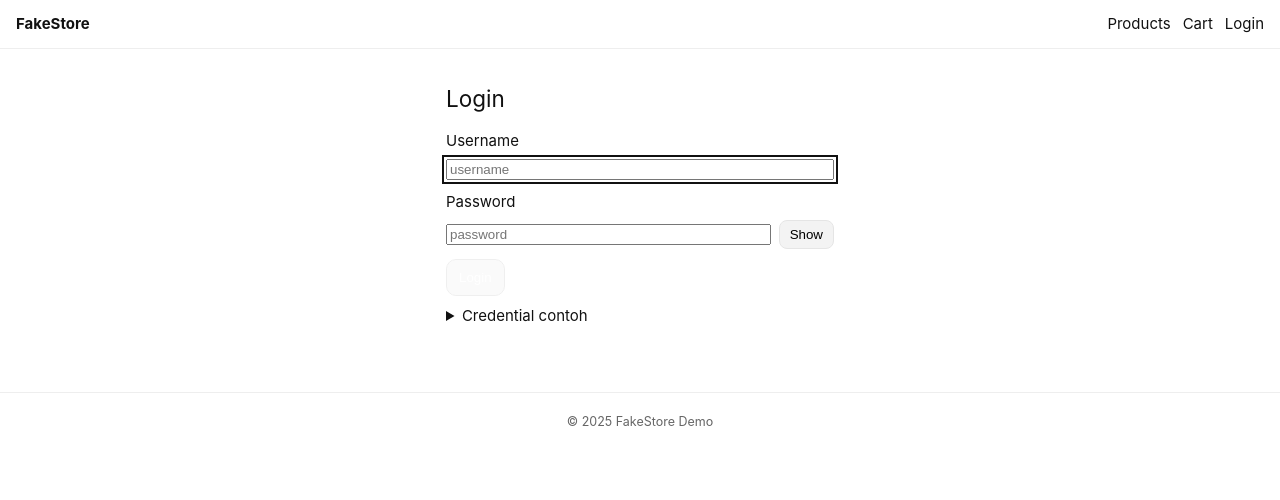
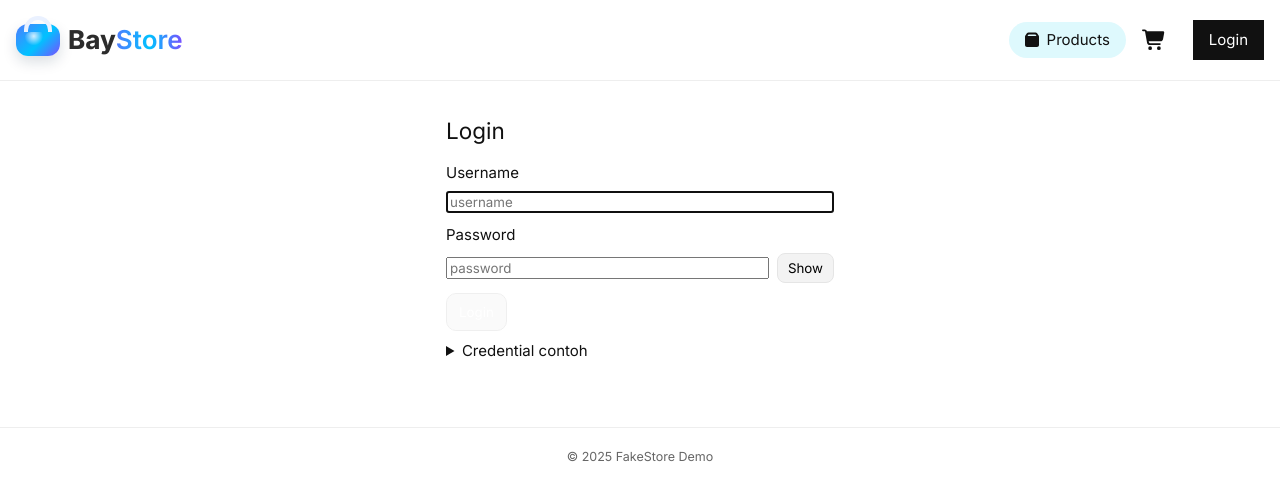
Before and after one commit to bayufadayan/ecommerce-catalog, a Vue app: page /login in a window 1280 px wide. Shown: the top 500 px of the page. Built offline with nearby package versions, Linux system fonts and the light colour scheme; no server answers.

Commit message:
style(navbar): recreate navbar

```diff
--- a/package.json
+++ b/package.json
@@ -8,6 +8,9 @@
     "lint": "eslint . --ext .vue,.js,.jsx,.cjs,.mjs --fix --ignore-path .gitignore"
   },
   "dependencies": {
+    "@fortawesome/fontawesome-svg-core": "^6.7.2",
+    "@fortawesome/free-solid-svg-icons": "^7.1.0",
+    "@fortawesome/vue-fontawesome": "^2.0.10",
     "axios": "^1.13.1",
     "vue": "^2.7.7",
     "vue-router": "^3.5.4",
--- a/src/App.vue
+++ b/src/App.vue
@@ -1,5 +1,16 @@
+<script>
+import Navbar from '@/components/layout/Navbar.vue';
+import FooterBar from '@/components/layout/Footer.vue';
+import Toast from '@/components/common/Toast.vue';
+
+export default {
+  name: 'App',
+  components: { Navbar, FooterBar, Toast }
+}
+</script>
+
 <template>
-  <div>
+  <div id="app">
     <Navbar />
     <main class="container">
       <router-view />
@@ -9,41 +20,4 @@
   </div>
 </template>
 
-<script>
-import Navbar from '@/components/layout/Navbar.vue'
-import FooterBar from '@/components/layout/Footer.vue'
-import Toast from '@/components/common/Toast.vue'
-
-export default {
-  name: 'App',
-  components: { Navbar, FooterBar, Toast }
-}
-</script>
-
-<style>
-html,
-body,
-#app {
-  height: 100%;
-}
-
-body {
-  margin: 0;
-  font-family: system-ui, -apple-system, Segoe UI, Roboto, Helvetica, Arial, sans-serif;
-}
-
-a {
-  color: inherit;
-  text-decoration: none;
-}
-
-a.router-link-exact-active {
-  font-weight: 700;
-}
-
-.container {
-  max-width: 1040px;
-  margin: 0 auto;
-  padding: 16px;
-}
-</style>
+<style scoped></style>
--- a/src/assets/style/base.css
+++ b/src/assets/style/base.css
@@ -1,3 +1,4 @@
+@import url('https://fonts.googleapis.com/css2?family=Inter:ital,opsz,wght@0,14..32,100..900;1,14..32,100..900&display=swap');
 *,
 *::before,
 *::after {
@@ -5,6 +6,9 @@
   margin: 0;
   position: relative;
   font-weight: normal;
+  font-family: "Inter", sans-serif;
+  font-style: normal;
+  font-optical-sizing: auto;
 }
 
 html,
@@ -29,22 +33,3 @@ img {
   max-width: 100%;
   display: block;
 }
-
-/* focus ring jelas untuk keyboard users */
-:focus {
-  outline: 2px solid #111;
-  outline-offset: 2px;
-}
-
-/* hide-only visual, keep for screen-reader (kalau kamu pakai skip link) */
-.sr-only {
-  position: absolute !important;
-  width: 1px;
-  height: 1px;
-  overflow: hidden;
-  clip: rect(1px, 1px, 1px, 1px);
-  white-space: nowrap;
-  border: 0;
-  padding: 0;
-  margin: -1px;
-}
--- a/src/assets/style/main.css
+++ b/src/assets/style/main.css
@@ -18,8 +18,7 @@
   background: #111;
   color: #fff;
   border: 0;
-  padding: 10px 14px;
-  border-radius: 10px;
+  padding: 8px 16px;
   cursor: pointer;
 }
 
--- /dev/null
+++ b/src/components/common/LogoApp.vue
@@ -0,0 +1,73 @@
+<script>
+export default {
+    name: 'LogoComponent',
+}
+</script>
+
+<template>
+    <figure class="logo" role="img" aria-label="BayStore logo">
+        <span class="logo-mark" aria-hidden="true"></span>
+        <figcaption class="logo-text">Bay<span>Store</span></figcaption>
+    </figure>
+</template>
+
+<style scoped>
+.logo {
+    margin: 0;
+    padding: 0;
+    display: inline-flex;
+    align-items: center;
+    gap: 8px;
+    padding-block: 12px;
+}
+
+.logo-mark {
+    width: 44px;
+    height: 32px;
+    border-radius: 12px;
+    position: relative;
+    display: inline-block;
+    background: linear-gradient(135deg, #4f7cff, #00c2ff 55%, #7b4dff);
+    box-shadow: 0 6px 14px rgba(15, 39, 66, .15);
+}
+
+.logo-mark::before {
+    content: "";
+    position: absolute;
+    left: 50%;
+    top: -8px;
+    transform: translateX(-50%);
+    width: 28px;
+    height: 16px;
+    border: 4px solid #eaf1ff;
+    border-bottom: none;
+    border-radius: 14px 14px 0 0;
+}
+
+.logo-mark::after {
+    content: "";
+    position: absolute;
+    inset: 8px 8px 10px;
+    border-radius: 9px;
+    background: radial-gradient(circle at 35% 30%, rgba(255, 255, 255, .8), rgba(255, 255, 255, 0) 45%);
+}
+
+.logo-text {
+    font-size: 26px;
+    line-height: 1;
+    font-weight: 750;
+    color: #2C2C2C;
+}
+
+.logo-text span {
+    background: linear-gradient(90deg, #4f7cff, #00c2ff, #7b4dff);
+    -webkit-background-clip: text;
+    background-clip: text;
+    color: transparent;
+    font-weight: 600;
+}
+
+.logo:hover .logo-mark {
+    transform: translateY(-2px);
+}
+</style>
--- a/src/components/layout/Navbar.vue
+++ b/src/components/layout/Navbar.vue
@@ -1,51 +1,107 @@
 <template>
     <header class="nav">
         <div class="brand">
-            <router-link to="/products">FakeStore</router-link>
+            <router-link to="/products">
+                <LogoApp />
+            </router-link>
         </div>
 
         <nav class="links">
-            <router-link to="/products" exact-active-class="active">Products</router-link>
+            <router-link to="/products" exact-active-class="active" class="products-link">
+                <FaIcon icon="box" class="icon-products" />
+                <span>Products</span>
+            </router-link>
 
             <router-link to="/cart" class="cart-link" exact-active-class="active">
-                Cart
-                <span v-if="count > 0" class="badge">{{ count }}</span>
+                <FaIcon icon="shopping-cart" class="icon" />
+                <span v-if="count > 0" class="badge">{{ displayCount }}</span>
             </router-link>
 
+
             <template v-if="isAuthenticated">
-                <span v-if="greet" class="hello">Hi, {{ greet }}</span>
-                <router-link to="/profile" exact-active-class="active">Profile</router-link>
-                <button class="linklike" @click="onLogout">Logout</button>
+                <!-- USER DROPDOWN -->
+                <div class="btn profile" ref="menu">
+                    <button class="user-trigger" @click.stop="toggleMenu" @keydown.down.prevent="openMenu"
+                        @keydown.esc.prevent="closeMenu" :aria-expanded="open ? 'true' : 'false'" aria-haspopup="true">
+                        <FaIcon icon="user-circle" class="user-icon"/>
+                        <span class="hello">Hi, {{ greet || 'Account' }}</span>
+                        <span :class="{ open }">
+                            <FaIcon icon="chevron-down" class="caret" />
+                        </span>
+                    </button>
+
+                    <ul v-show="open" class="dropdown" role="menu">
+                        <li role="none">
+                            <router-link to="/profile" role="menuitem" @click.native="closeMenu">
+                                Profile
+                            </router-link>
+                        </li>
+                        <li role="none">
+                            <button class="linklike" role="menuitem" @click="onLogoutAndClose">
+                                Logout
+                            </button>
+                        </li>
+                    </ul>
+                </div>
             </template>
+
             <template v-else>
-                <router-link to="/login" exact-active-class="active">Login</router-link>
+                <router-link to="/login" exact-active-class="active" class="btn login">Login</router-link>
             </template>
         </nav>
     </header>
 </template>
 
 <script>
-import { mapGetters, mapState } from 'vuex'
+import { mapGetters, mapState } from 'vuex';
+import LogoApp from '@/components/common/LogoApp.vue';
 
 export default {
     name: 'NavbarView',
+    components: { LogoApp },
+    data() {
+        return { open: false }
+    },
     computed: {
         ...mapGetters('auth', ['isAuthenticated']),
         ...mapGetters('cart', ['count']),
         ...mapState('profile', ['data', 'loading']),
-        // Greeting opsional: pakai firstname kalau profile sudah ada & bukan loading
+        // salam pakai firstname (opsional)
         greet() {
             if (this.loading) return ''
-            const f = this.data?.name?.firstname
+            const f = this.data && this.data.name && this.data.name.firstname
             return f ? (String(f).charAt(0).toUpperCase() + String(f).slice(1)) : ''
+        },
+        displayCount() {
+            return this.count > 9 ? '9+' : String(this.count)
         }
     },
     methods: {
+        toggleMenu() { this.open = !this.open },
+        openMenu() { this.open = true },
+        closeMenu() { this.open = false },
+        handleOutside(e) {
+            if (!this.open) return
+            const el = this.$refs.menu
+            if (el && !el.contains(e.target)) this.closeMenu()
+        },
+        onLogoutAndClose() {
+            this.closeMenu()
+            this.onLogout()
+        },
         onLogout() {
             this.$store.dispatch('auth/logout')
             this.$router.replace('/login')
-            this.$root?.$children?.[0]?.$refs?.toast?.show?.('Logout berhasil', 1500)
+            this.$root && this.$root.$children && this.$root.$children[0] &&
+                this.$root.$children[0].$refs && this.$root.$children[0].$refs.toast &&
+                this.$root.$children[0].$refs.toast.show && this.$root.$children[0].$refs.toast.show('Logout berhasil', 1500)
         }
+    },
+    mounted() {
+        document.addEventListener('click', this.handleOutside)
+    },
+    beforeDestroy() {
+        document.removeEventListener('click', this.handleOutside)
     }
 }
 </script>
@@ -65,8 +121,22 @@ export default {
 
 .links {
     display: flex;
-    gap: 12px;
+    gap: 16px;
     align-items: center;
+}
+
+.products-link {
+    background-color: #def9fd;
+    display: flex;
+    gap: 8px;
+    justify-content: center;
+    align-items: center;
+    border-radius: 100px;
+    padding: 6px 16px;
+}
+
+.icon-products {
+    font-size: 16px;
 }
 
 .brand a {
@@ -76,22 +146,37 @@ export default {
 
 .cart-link {
     position: relative;
+    display: inline-flex;
+    align-items: center;
+    gap: 8px;
+}
+
+.cart-link .icon {
+    font-size: 20px;
 }
 
 .badge {
     position: absolute;
-    top: -6px;
-    right: -10px;
-    display: inline-block;
+    top: -8px;
+    right: -6px;
     min-width: 18px;
-    padding: 2px 6px;
+    width: fit-content;
+    height: 18px;
+    padding-inline: 2px;
+    border-radius: 10px;
+    display: grid;
     font-size: 11px;
-    line-height: 1;
-    border-radius: 999px;
-    background: #111;
+    font-weight: 500;
+    line-height: normal;
     color: #fff;
-    text-align: center;
+    background: #ef4444;
+    border: 2px solid #fff;
+    pointer-events: none;
+    display: flex;
+    justify-content: center;
+    align-items: center;
 }
+
 
 .linklike {
     background: none;
@@ -101,11 +186,83 @@ export default {
     color: inherit;
 }
 
+.user-menu {
+    position: relative;
+}
+
+.user-trigger {
+    display: flex;
+    align-items: center;
+    border: none;
+    background: transparent;
+    cursor: pointer;
+    font: inherit;
+    color: white;
+    font-weight: 600;
+    gap: 10px;
+}
+
 .hello {
-    color: #666;
-    font-size: 13px;
-    background: #f3f3f3;
-    padding: 4px 8px;
-    border-radius: 999px;
+    line-height: normal;
+}
+
+.caret {
+    transition: transform .15s ease;
+}
+
+.caret.open {
+    transform: rotate(180deg);
+}
+
+.dropdown {
+    position: absolute;
+    right: 0;
+    top: calc(100% + 8px);
+    min-width: 160px;
+    background: #fff;
+    border: 1px solid #e6eaf0;
+    border-radius: 10px;
+    box-shadow: 0 10px 24px rgba(15, 39, 66, .12);
+    padding: 6px;
+    list-style: none;
+    margin: 0;
+    z-index: 50;
+}
+
+.dropdown li>a,
+.dropdown li>.linklike {
+    display: block;
+    width: 100%;
+    text-align: left;
+    padding: 10px 12px;
+    border-radius: 8px;
+    text-decoration: none;
+    color: #2c2c2c;
+    font-weight: 600;
+    background: transparent;
+    border: none;
+    cursor: pointer;
+}
+
+.dropdown li>a:hover,
+.dropdown li>.linklike:hover {
+    background: #f3f6fb;
+}
+
+.icon {
+    font-size: 20px;
+    vertical-align: middle;
+}
+
+.login {
+    margin-left: 10px;
+}
+
+.profile {
+    padding-inline: 8px;
+}
+
+.user-icon {
+    font-size: 19px;
 }
 </style>
--- a/src/main.js
+++ b/src/main.js
@@ -3,6 +3,12 @@ import App from '@/App.vue';
 import router from '@/router';
 import store from '@/store';
 import '@/assets/style/main.css';
+import { library } from '@fortawesome/fontawesome-svg-core';
+import { faShoppingCart, faUser, faRightFromBracket, faUserCircle, faBox, faChevronDown } from '@fortawesome/free-solid-svg-icons';
+import { FontAwesomeIcon } from '@fortawesome/vue-fontawesome';
+
+library.add(faShoppingCart, faUser, faRightFromBracket, faUserCircle, faBox, faChevronDown);
+Vue.component('FaIcon', FontAwesomeIcon)
 
 Vue.config.productionTip = false
 
--- a/src/store/modules/products.js
+++ b/src/store/modules/products.js
@@ -13,7 +13,7 @@ const state = () => ({
 })
 
 const getters = {
-    categoriesWithAll: state => ['all', ...new Set(state.categories)],
+    categoriesWithAll: state => [...new Set(state.categories)],
 
     filteredSorted: state => {
         let products = [...state.items]
```
Also changed, not shown: 1 other file (tests, documents, lock files or other folders).
